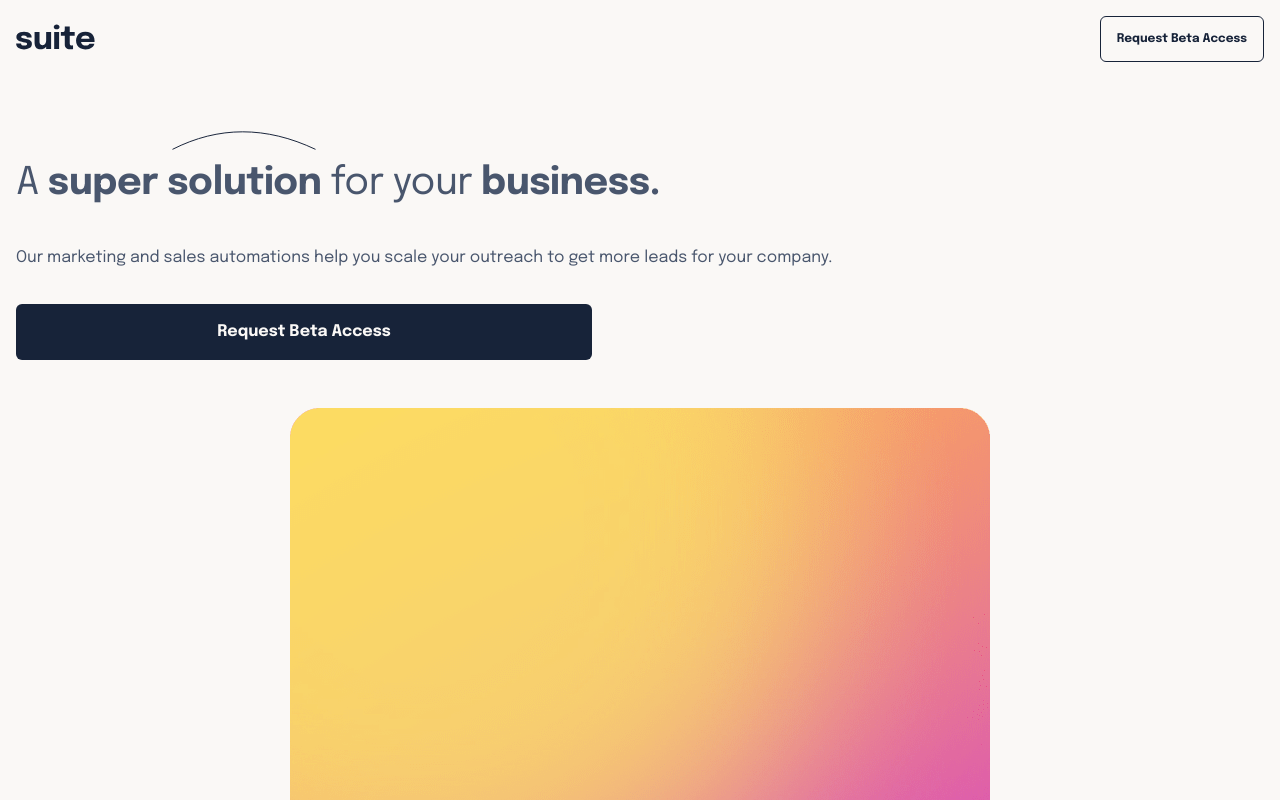
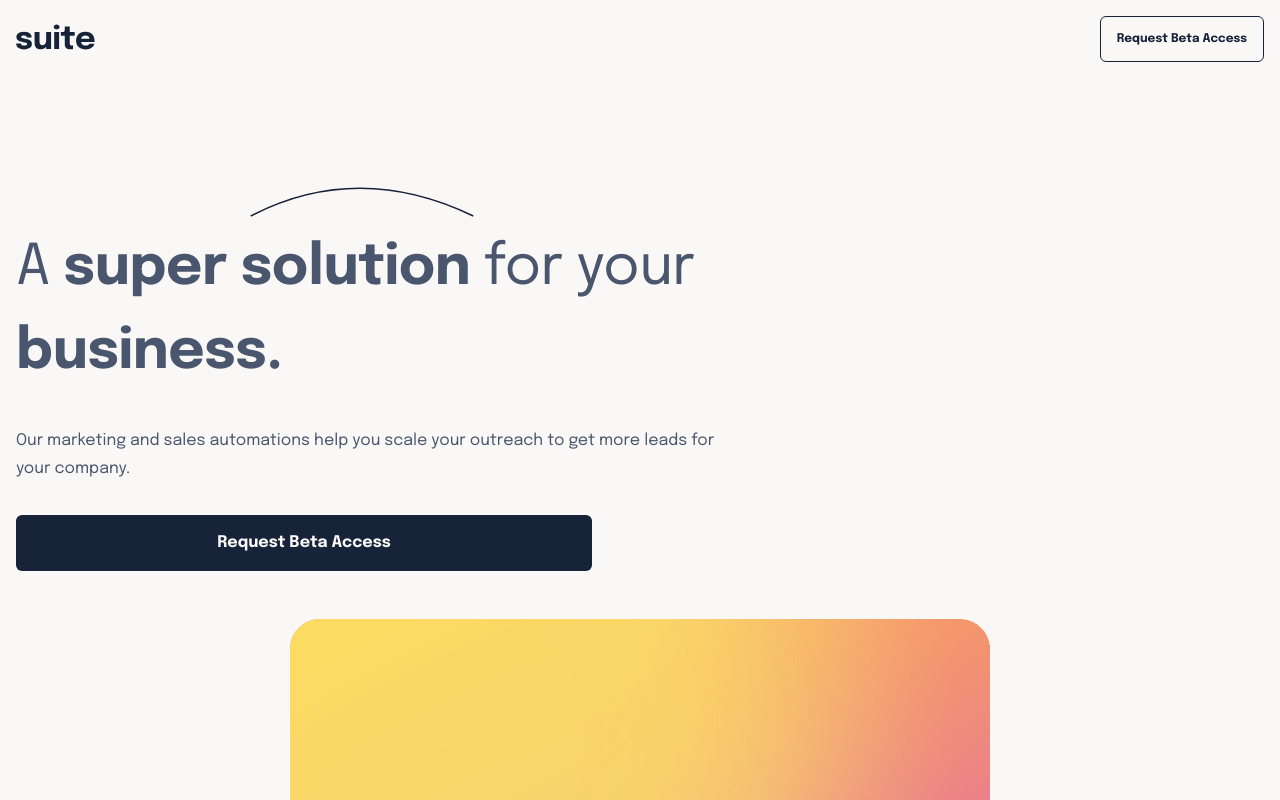
Before and after one commit to mdubelbeis/suite-landing-page, a React (Create React App) app: page / in a window 1280 px wide. Shown: the top 800 px of the page. Built offline with nearby package versions, Linux system fonts and the light colour scheme.

Commit message:
styled for tablet

```diff
--- a/src/components/Action.component.js
+++ b/src/components/Action.component.js
@@ -7,17 +7,17 @@ import Button from './Button.component';
 const Action = () => {
   const [style, setStyle] = useState('action-btn');
   return (
-    <div className="relative mt-14 flex flex-col px-4">
+    <div className="relative mt-14 flex flex-col px-4 md:w-9/12 md:mt-28">
       <img
-        className="absolute top-0 left-[172px] w-36 inline-block"
+        className="absolute top-0 left-[172px] w-36 inline-block md:w-56 md:left-[250px]"
         src={Arch}
         alt=""
       />
-      <p className="mt-6 text-[38px] text-left -tracking-[0.53px]">
+      <p className="mt-6 text-[38px] text-left -tracking-[0.53px] md:text-[56px] md:mt-10">
         A <span className="font-bold">super solution</span> for your
         <span className="font-bold"> business.</span>
       </p>
-      <p className="mt-8 mb-8 text-grey leading-7 tracking-normal">
+      <p className="mt-8 mb-8 text-grey leading-7 tracking-normal md:pr-48">
         Our marketing and sales automations help you scale your
         outreach to get more leads for your company.
       </p>
```
